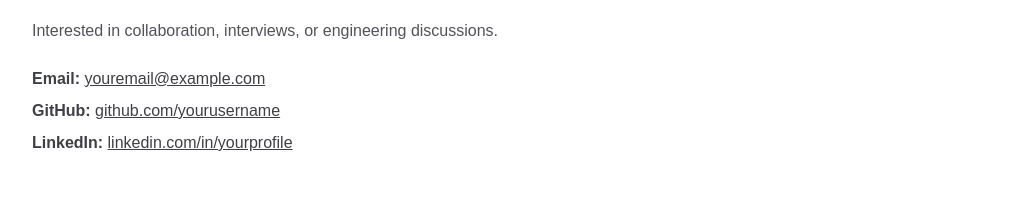
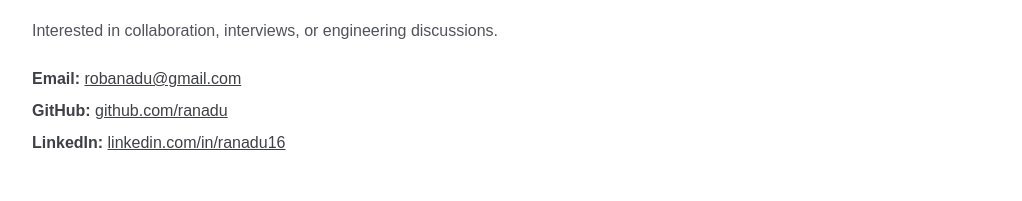
Before and after one commit to ranadu/aerospace-portfolio, a Next.js app: page /contact in a window 1280 px wide. Shown: the part 134-335 px from the top of the page, without its empty margins (128-1150 px from the left). Built offline with nearby package versions, Linux system fonts and the light colour scheme.

Commit message:
resume and contact contd

```diff
--- a/app/contact/page.tsx
+++ b/app/contact/page.tsx
@@ -14,10 +14,10 @@ export default function ContactPage() {
           <p>
             <strong>Email:</strong>{" "}
             <a
-              href="mailto:youremail@example.com"
+              href="mailto:robanadu@gmail.com"
               className="underline"
             >
-              youremail@example.com
+              robanadu@gmail.com
             </a>
           </p>
           <p>
@@ -28,7 +28,7 @@ export default function ContactPage() {
               rel="noreferrer"
               className="underline"
             >
-              github.com/yourusername
+              github.com/ranadu
             </a>
           </p>
           <p>
@@ -39,7 +39,7 @@ export default function ContactPage() {
               rel="noreferrer"
               className="underline"
             >
-              linkedin.com/in/yourprofile
+              linkedin.com/in/ranadu16
             </a>
           </p>
         </div>
```
